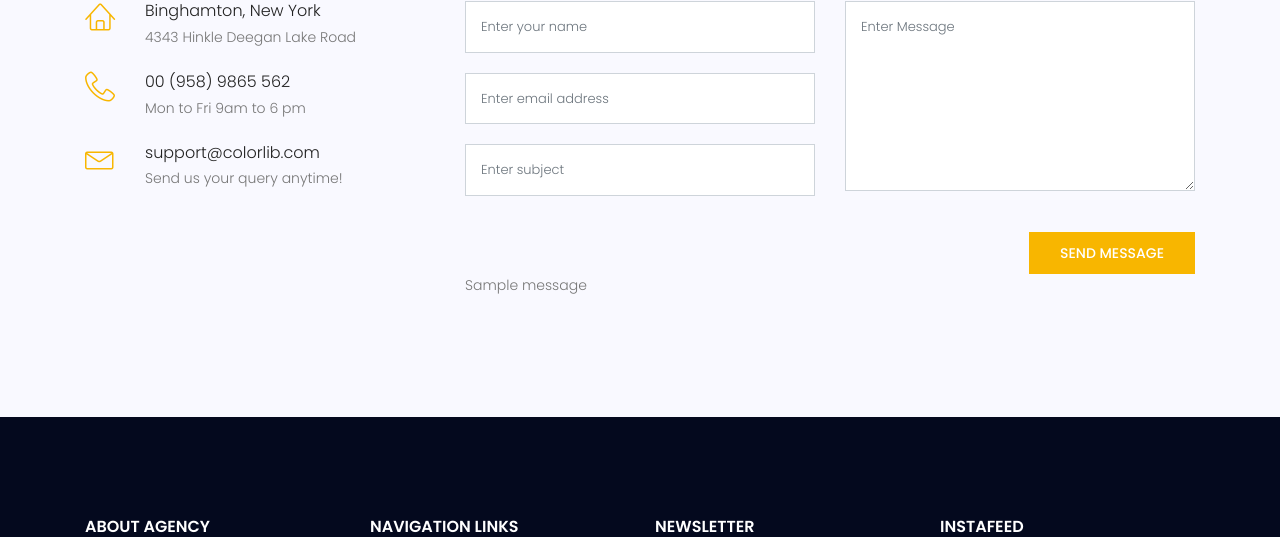
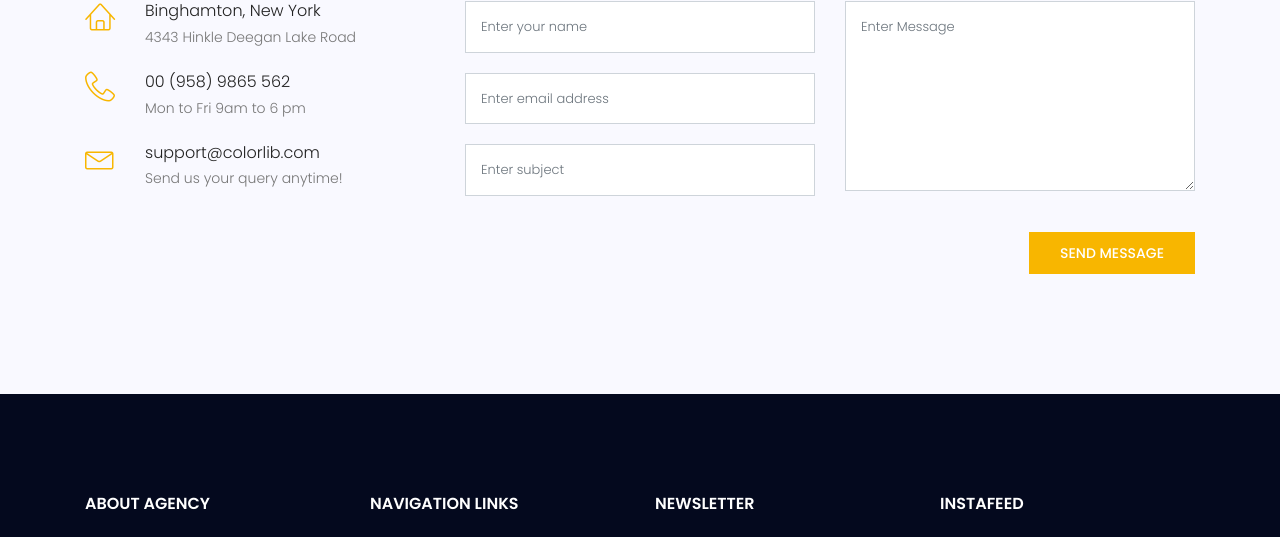
Before and after one commit to MadKloK/django-shit, a Django app: page /contact/ in a window 1280 px wide. Shown: the part 1024-1561 px from the top of the page. Run offline with Django 5.2, Linux system fonts and the light colour scheme; tables that the repository leaves empty hold one stand-in row (values such as "Sample post"); one stand-in notice (Sample message) is shown; some libraries are stand-ins or nearby versions.

Commit message:
refactor contact view messages and integrate SweetAlert for notifications

```diff
--- a/app1/forms.py
+++ b/app1/forms.py
@@ -1,5 +1,4 @@
 from django.forms import Form, ModelForm
-from django.core.mail import EmailMessage
 from app1.models import Contact, Newsletter
 
 class ContactForm(ModelForm):
--- a/app1/views.py
+++ b/app1/views.py
@@ -29,9 +29,9 @@ def contact_view(request):
             # c.name = 'unknown'
             # c.save()
 
-            messages.add_message(request, messages.SUCCESS, 'Commit Successfully!')
+            messages.success(request, 'Commit Successfully!')
         else:
-            messages.add_message(request, messages.ERROR, 'Invalid Contact!')
+            messages.error(request, 'Invalid Contact!')
 
     form = ContactForm()
 
--- a/templates/app1/contact.html
+++ b/templates/app1/contact.html
@@ -86,13 +86,13 @@
 					</div>
 				</form>
 
-				{% if messages %}
+				<!-- {% if messages %}
 				<ul class="messages">
 					{% for message in messages %}
 					<li{% if message.tags %} class="{{ message.tags }}" {% endif %}>{{ message }}</li>
 					{% endfor %}
 				</ul>
-				{% endif %}
+				{% endif %} -->
 
 			</div>
 		</div>
--- a/templates/base.html
+++ b/templates/base.html
@@ -34,7 +34,23 @@
     <link rel="stylesheet" href="{% static 'css/main.css' %}">
 </head>
 
+<script src="https://cdn.jsdelivr.net/npm/sweetalert2@11"></script>
+
 <body>
+
+    {% if messages %}
+        {% for message in messages %}
+        <script>
+            Swal.fire({
+                icon: "{% if message.tags == 'success' %}success{% elif message.tags == 'error' %}error{% elif message.tags == 'warning' %}warning{% else %}info{% endif %}",
+                title: "{{ message }}",
+                timer: 3000,
+                showConfirmButton: false
+            });
+        </script>
+        {% endfor %}
+    {% endif %}
+
     <header id="header">
         <div class="header-top">
             <div class="container">
```
